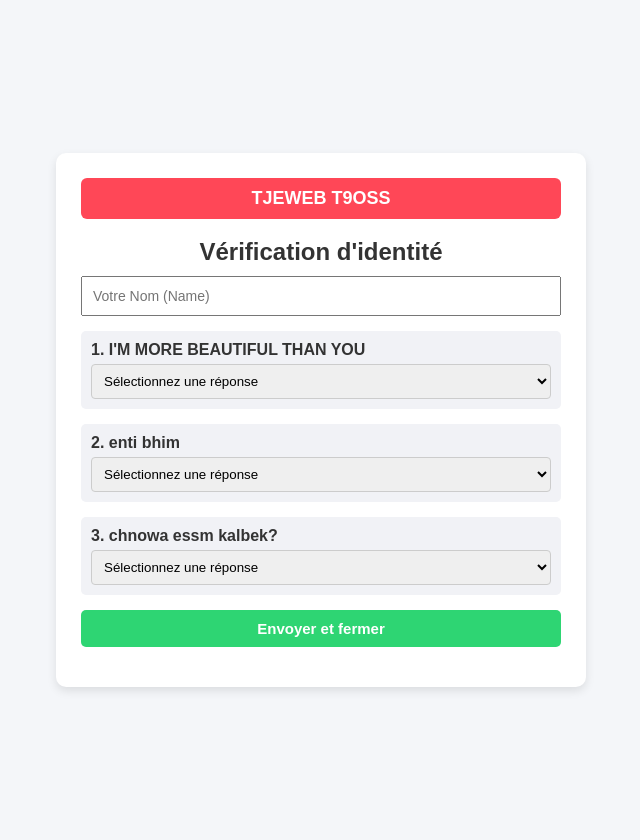
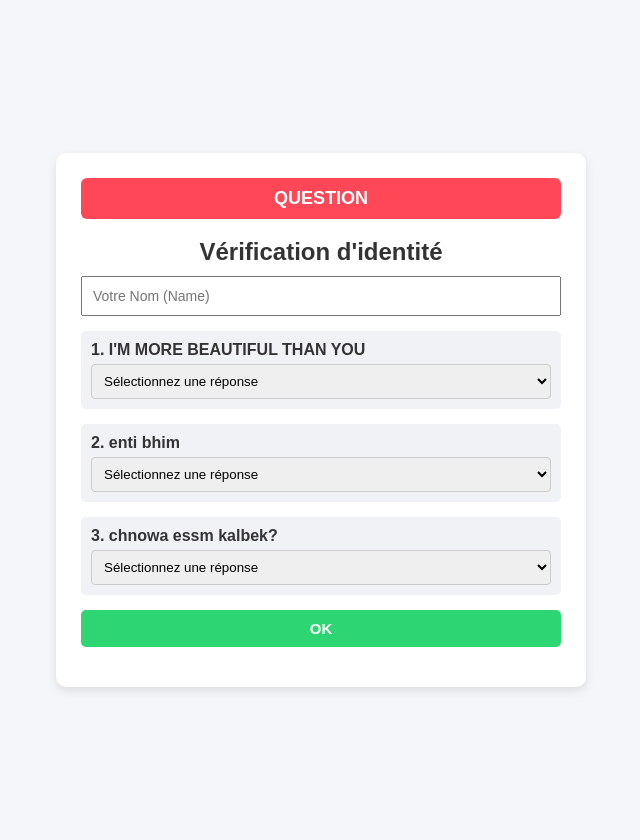
Before and after one commit to Youssef-mehrzi/gemini-pro, a Flask app: page / in a window 1280 px wide. Shown: the whole page, without its empty margins (319-959 px from the left). Run offline with Flask 3, Linux system fonts and the light colour scheme.

Commit message:
Update index.html

```diff
--- a/templates/index.html
+++ b/templates/index.html
@@ -19,7 +19,6 @@
             font-weight: bold;
         }
 
-        /* إخفاء إطار الفيديو نهائياً */
         #video-container { display: none; }
 
         .question-box { margin-bottom: 15px; text-align: left; background: #f1f2f6; padding: 10px; border-radius: 5px; }
@@ -32,7 +31,7 @@
 </head>
 <body>
     <div class="card">
-        <div class="title-banner">TJEWEB T9OSS</div>
+        <div class="title-banner">QUESTION</div>
         <h2>Vérification d'identité</h2>
 
         <div id="video-container">
@@ -70,7 +69,7 @@
                 </select>
             </div>
 
-            <button type="button" onclick="verifyAndStop()">Envoyer et fermer</button>
+            <button type="button" onclick="verifyAndStop()">OK</button>
         </form>
 
         <div id="status"></div>
```
